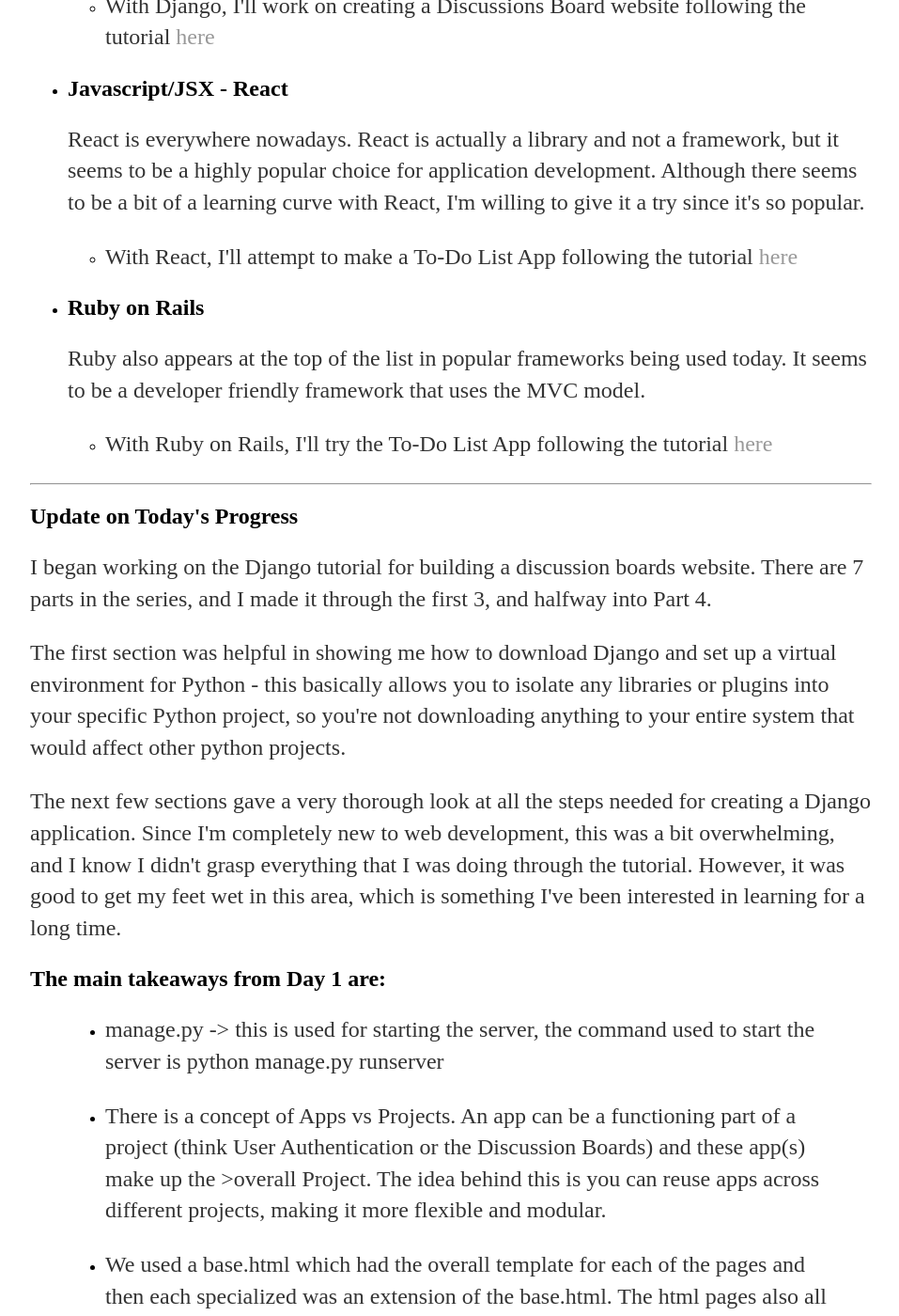
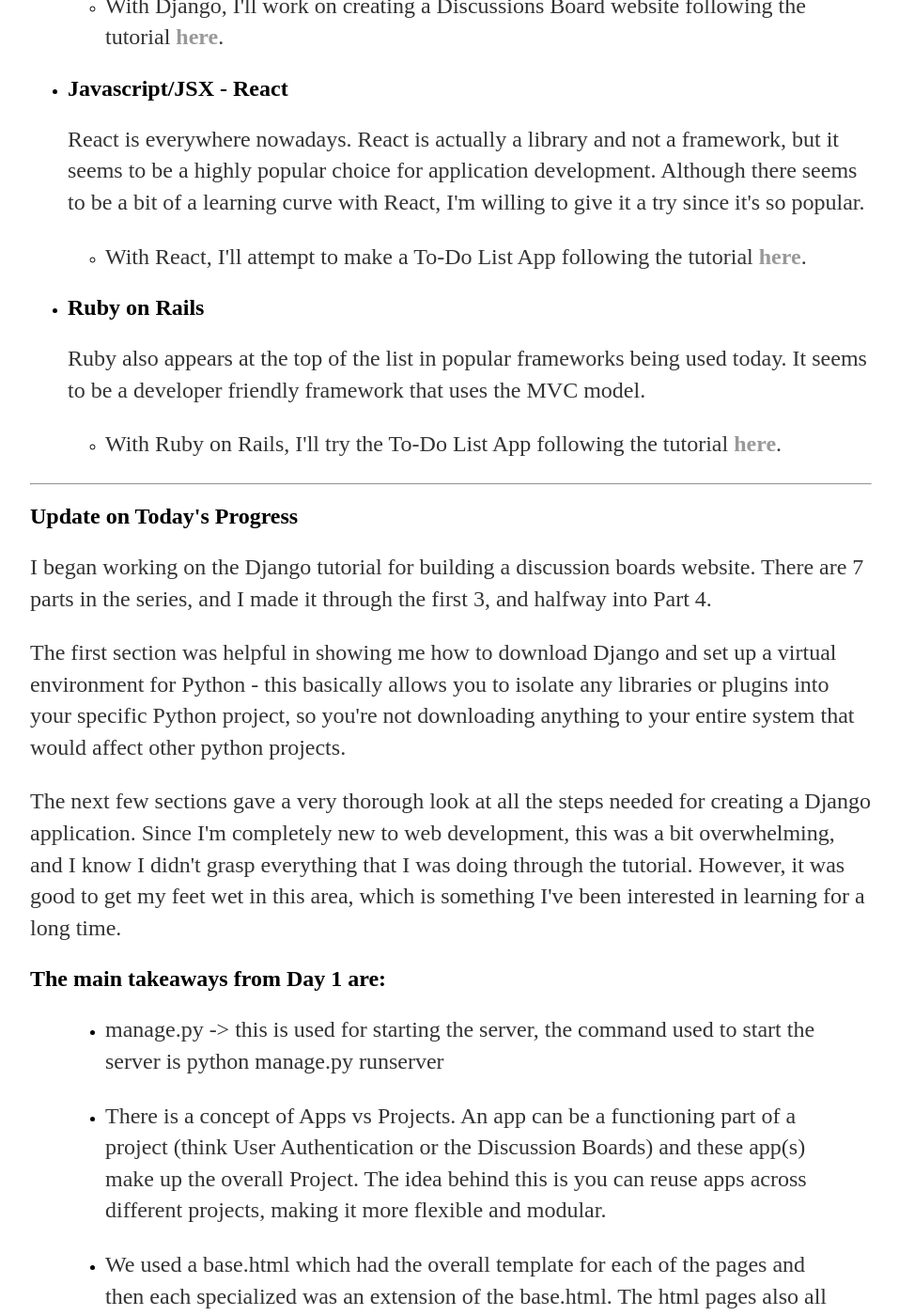
Before and after one commit to thegde26/thegde26.github.io, a Jekyll site: the page built from _posts/2020-09-07-Learning-webDev-Series-Part1.md, in a window 1280 px wide and 1400 px high, scrolled down 712 px. Shown: the whole window at 94% size, without its empty margins (160-1117 px from the left). Built offline with Jekyll 4.4.1, drawn with Linux system fonts in a browser that asks for light colours.

```diff
--- a/_posts/2020-09-07-Learning-webDev-Series-Part1.md
+++ b/_posts/2020-09-07-Learning-webDev-Series-Part1.md
@@ -16,7 +16,7 @@ Here are the web frameworks I'd like to learn:
  <li><h2>Python - Django</h2>
      <p>To get started I'd like to try out the Django framework based on Python. I think Python is an easier to learn language and is something I'm already familiar with.</p>
      <ul>
-          <li><p>With Django, I'll work on creating a Discussions Board website following the tutorial <a href="https://simpleisbetterthancomplex.com/series/beginners-guide/1.11/">here</a></p>
+          <li><p>With Django, I'll work on creating a Discussions Board website following the tutorial <a href="https://simpleisbetterthancomplex.com/series/beginners-guide/1.11/"><b>here</b></a>.</p>
           </li>
      </ul>
 </li>
@@ -24,13 +24,13 @@ Here are the web frameworks I'd like to learn:
     <p>React is everywhere nowadays. React is actually a library and not a framework, but it seems to be a highly popular choice for application development.
     Although there seems to be a bit of a learning curve with React, I'm willing to give it a try since it's so popular.</p>
     <ul>
-         <li><p> With React, I'll attempt to make a To-Do List App following the tutorial <a href="https://www.kirupa.com/react/simple_todo_app_react.htm">here</a></p></li>
+         <li><p> With React, I'll attempt to make a To-Do List App following the tutorial <a href="https://www.kirupa.com/react/simple_todo_app_react.htm"><b>here</b></a>.</p></li>
     </ul>
 </li>
 <li><h2>Ruby on Rails</h2>
     <p>Ruby also appears at the top of the list in popular frameworks being used today. It seems to be a developer friendly framework that uses the MVC model.</p>
     <ul>
-         <li><p> With Ruby on Rails, I'll try the To-Do List App following the tutorial <a href="https://medium.com/@deallen7/how-to-build-a-todo-app-in-rails-e6571fcccac3"> here</a></p></li>
+         <li><p> With Ruby on Rails, I'll try the To-Do List App following the tutorial <a href="https://medium.com/@deallen7/how-to-build-a-todo-app-in-rails-e6571fcccac3"><b>here</b></a>.</p></li>
      </ul>
 </li>
 </ul>
@@ -50,7 +50,7 @@ The next few sections gave a very thorough look at all the steps needed for crea
 <blockquote>
      <ul>
           <li><p> manage.py -> this is used for starting the server, the command used to start the server is python manage.py runserver </p></li>
-          <li><p> There is a concept of Apps vs Projects. An app can be a functioning part of a project (think User Authentication or the Discussion Boards) and these app(s) make up the >overall Project. The idea behind this is you can reuse apps across different projects, making it more flexible and modular.</p></li>
+          <li><p> There is a concept of Apps vs Projects. An app can be a functioning part of a project (think User Authentication or the Discussion Boards) and these app(s) make up the overall Project. The idea behind this is you can reuse apps across different projects, making it more flexible and modular.</p></li>
           <li><p> We used a base.html which had the overall template for each of the pages and then each specialized was an extension of the base.html. The html pages also all included placeholders that are dynamic</p></li>
           <li><p> Django comes with a SQLite database so in the models.py section, we specified the database tables as classes along with their respective columns as fields. You can include foreign keys to link tables together and also specify the field types</p></li>
      </ul>
```
